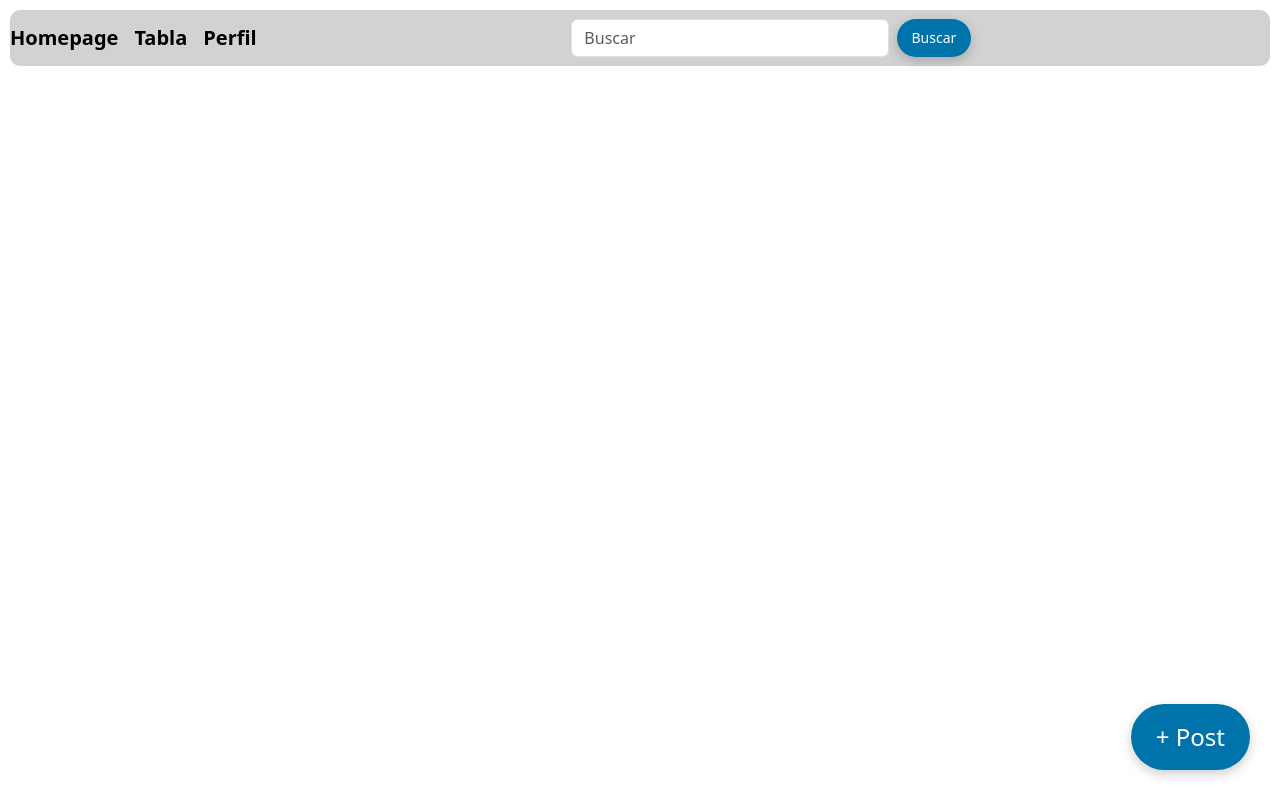
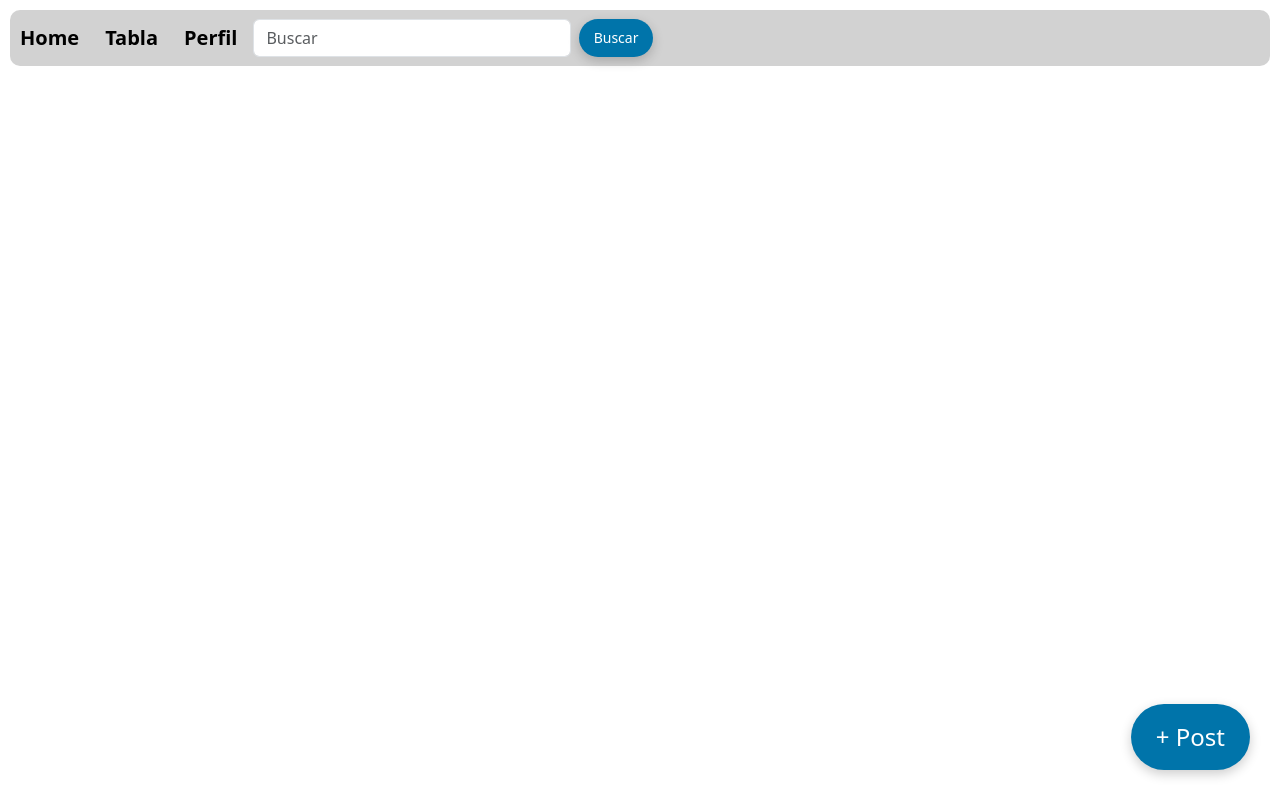
Before and after one commit to LipperaM/TP-IDS, a plain HTML site: page frontend/public/index.html in a window 1280 px wide. Drawn offline with nearby package versions, Linux system fonts and the light colour scheme; no server answers.

Commit message:
Corregir desplazamiento de la barra de busqueda en navbar

```diff
--- a/frontend/css/navbar/navbar.css
+++ b/frontend/css/navbar/navbar.css
@@ -9,22 +9,34 @@
   border-radius: 10px;
   margin: 10px;
 }
+
 .nav-buttons {
   display: flex;
   gap: 10px;
   margin-left: 20px;
 }
 
-.navbar-brand { color: white; text-decoration: none; font-weight: bold; }
+.navbar-brand {
+  color: white;
+  text-decoration: none;
+  font-weight: bold;
+  margin-left: 10px;
+}
 
-.navbar-brand:hover { text-decoration: underline; }
+.navbar-brand:hover {
+  text-decoration: underline;
+}
 
-.d-flex form { max-width: 400px; width: 100%; }
+.d-flex form {
+  max-width: 400px;
+  width: 100%;
+}
 
 .navbar form {
-    max-width: 400px;
-    width: 100%;
-    margin: 0 auto;
-    display: flex;
-    gap: 8px;
+  max-width: 400px;
+  width: 100%;
+  margin: 0;
+  margin-right: auto;
+  display: flex;
+  gap: 8px;
 }
--- a/frontend/js/navbar.js
+++ b/frontend/js/navbar.js
@@ -3,7 +3,7 @@ const navbarContainer = document.querySelector('.navbar');
 
 if (currentPage.includes('index.html') || currentPage.endsWith('/')) {
     navbarContainer.innerHTML = `
-      <a class="navbar-brand" href="./index.html">Homepage</a>
+      <a class="navbar-brand" href="./index.html">Home</a>
       <a class="navbar-brand" href="./leaderboard.html">Tabla</a>
       <a class="navbar-brand" href="./profile.html">Perfil</a>
 
@@ -14,7 +14,7 @@ if (currentPage.includes('index.html') || currentPage.endsWith('/')) {
   `
 } else if (currentPage.includes('leaderboard.html')) {
   navbarContainer.innerHTML = `
-      <a class="navbar-brand" href="./index.html">Homepage</a>
+      <a class="navbar-brand" href="./index.html">Home</a>
       <a class="navbar-brand" href="./leaderboard.html">Tabla</a>
       <a class="navbar-brand" href="./profile.html">Perfil</a>
 
@@ -25,7 +25,7 @@ if (currentPage.includes('index.html') || currentPage.endsWith('/')) {
   `
 } else if (currentPage.includes('profile.html')) {
   navbarContainer.innerHTML = `
-      <a class="navbar-brand" href="./index.html">Homepage</a>
+      <a class="navbar-brand" href="./index.html">Home</a>
       <a class="navbar-brand" href="./leaderboard.html">Tabla</a>
       <a class="navbar-brand" href="./profile.html">Perfil</a>
 
```
